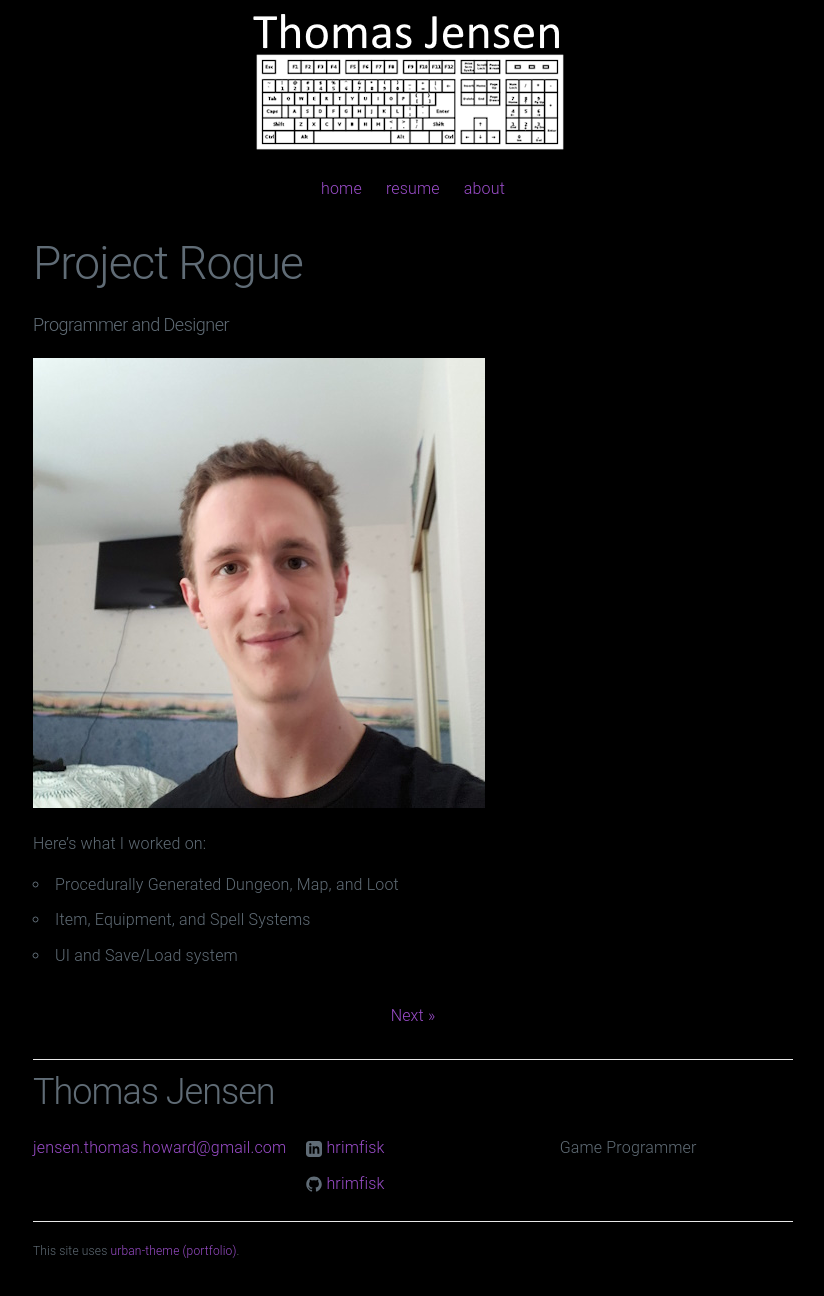
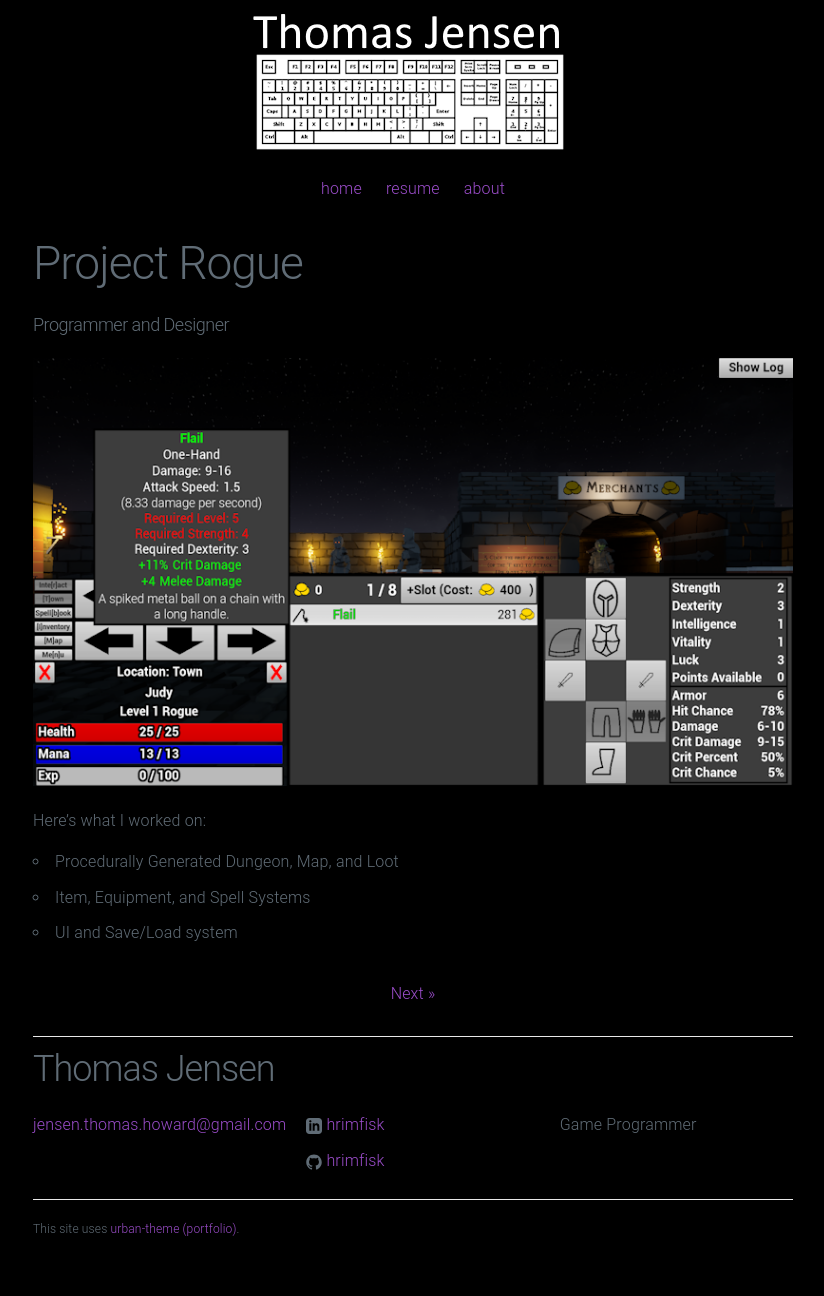
Before and after one commit to hrimfisk/hrimfisk.github.io, a Jekyll site: the page built from _posts/2022-10-09-newest-game.md, in a window 1280 px wide. Shown: the whole page, without its empty margins (227-1051 px from the left). Built offline with Jekyll 4.4.1, drawn with Linux system fonts in a browser that asks for light colours; after the commit the page ends 1274 px from its top, so only the background shows below that.

Commit message:
Update 2022-10-09-newest-game.md

```diff
--- a/_posts/2022-10-09-newest-game.md
+++ b/_posts/2022-10-09-newest-game.md
@@ -3,10 +3,10 @@
 title:  "Project Rogue"
 summary: "Programmer and Designer"
 date:   2023-04-09
-preview: /assets/postpreview.png
+preview: /assets/project_rogue_preview.png
 ---
 
-![Picture 1](/assets/fullsize.png)
+![Picture 1](/assets/project_rogue.png)
 
 Here's what I worked on:
 * Procedurally Generated Dungeon, Map, and Loot
```
